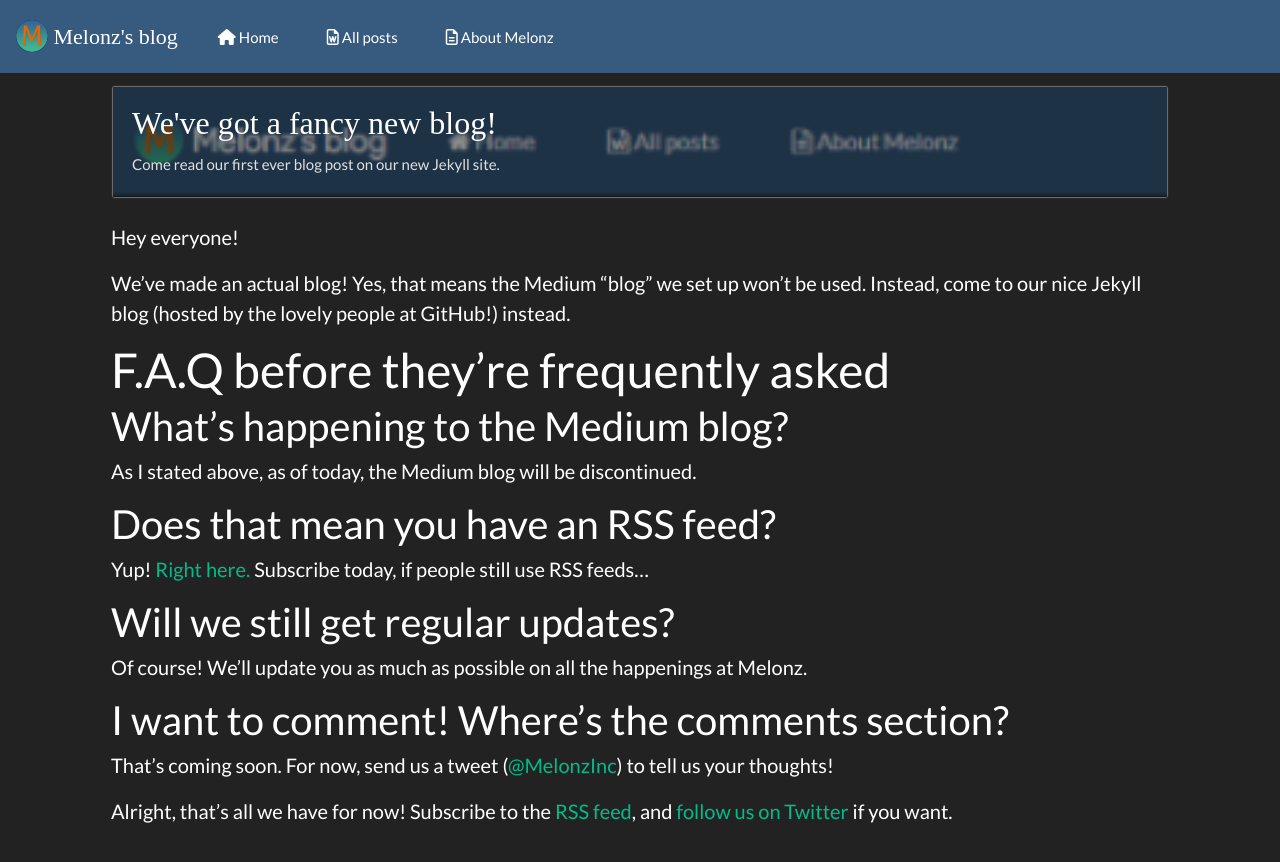
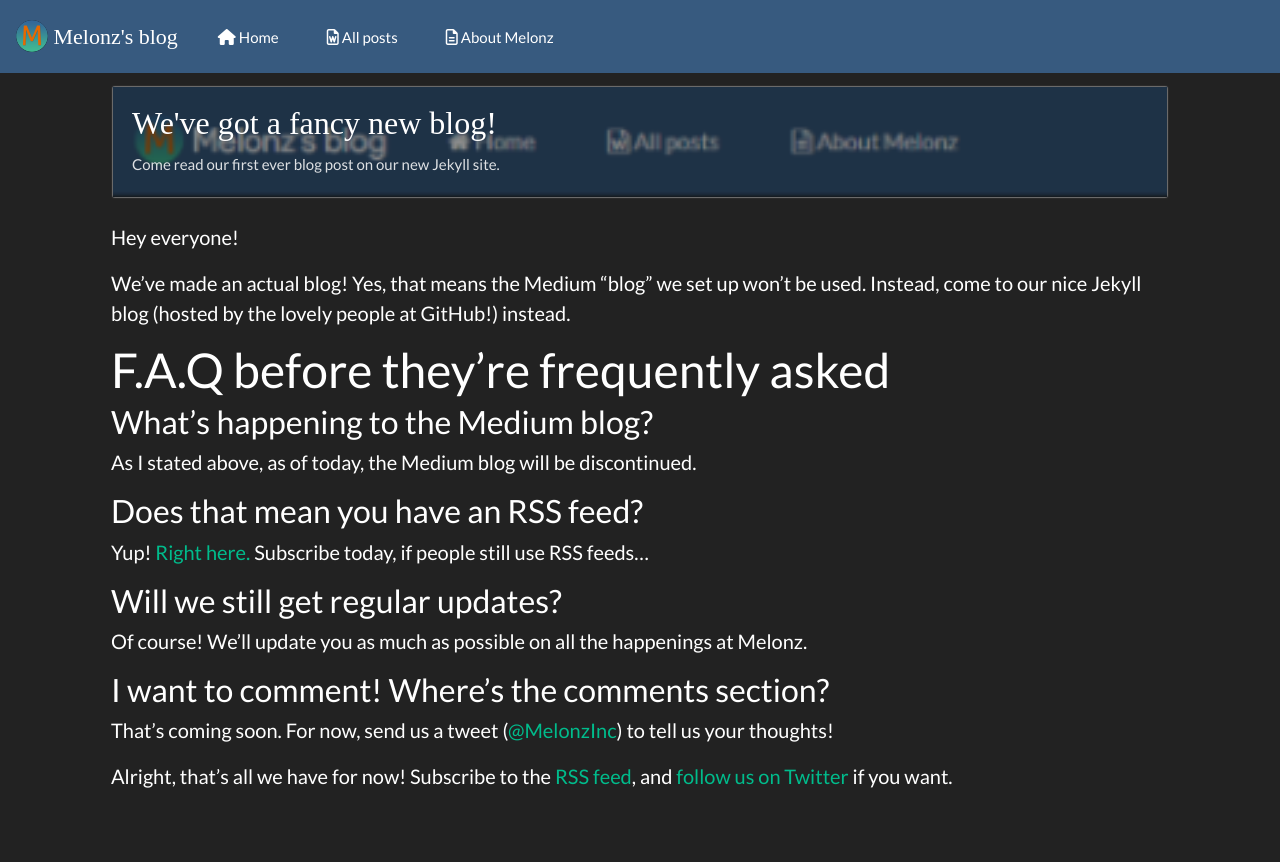
Before and after one commit to Melonz/old-blog, a Jekyll site: the page built from _posts/2017-07-09-Melonz-fancy-new-blog.md, in a window 1280 px wide. Shown: the top 862 px of the page. Built offline with Jekyll 4.4.1, drawn with Linux system fonts in a browser that asks for light colours; nearby versions of some CDN libraries; some web fonts are replaced.

```diff
--- a/_posts/2017-07-09-Melonz-fancy-new-blog.md
+++ b/_posts/2017-07-09-Melonz-fancy-new-blog.md
@@ -15,16 +15,16 @@ Hey everyone!
 We've made an actual blog! Yes, that means the Medium "blog" we set up won't be used. Instead, come to our nice Jekyll blog (hosted by the lovely people at GitHub!) instead.
 
 # F.A.Q before they're frequently asked
-## What's happening to the Medium blog?
+### What's happening to the Medium blog?
 As I stated above, as of today, the Medium blog will be discontinued.
 
-## Does that mean you have an RSS feed?
+### Does that mean you have an RSS feed?
 Yup! [Right here.](/feed.xml) Subscribe today, if people still use RSS feeds...
 
-## Will we still get regular updates?
+### Will we still get regular updates?
 Of course! We'll update you as much as possible on all the happenings at Melonz.
 
-## I want to comment! Where's the comments section?
+### I want to comment! Where's the comments section?
 That's coming soon. For now, send us a tweet ([@MelonzInc](https://twitter.com/melonzinc)) to tell us your thoughts!
 
 Alright, that's all we have for now! Subscribe to the [RSS feed](/feed.xml), and [follow us on Twitter](https://twitter.com/melonzinc) if you want.
```
